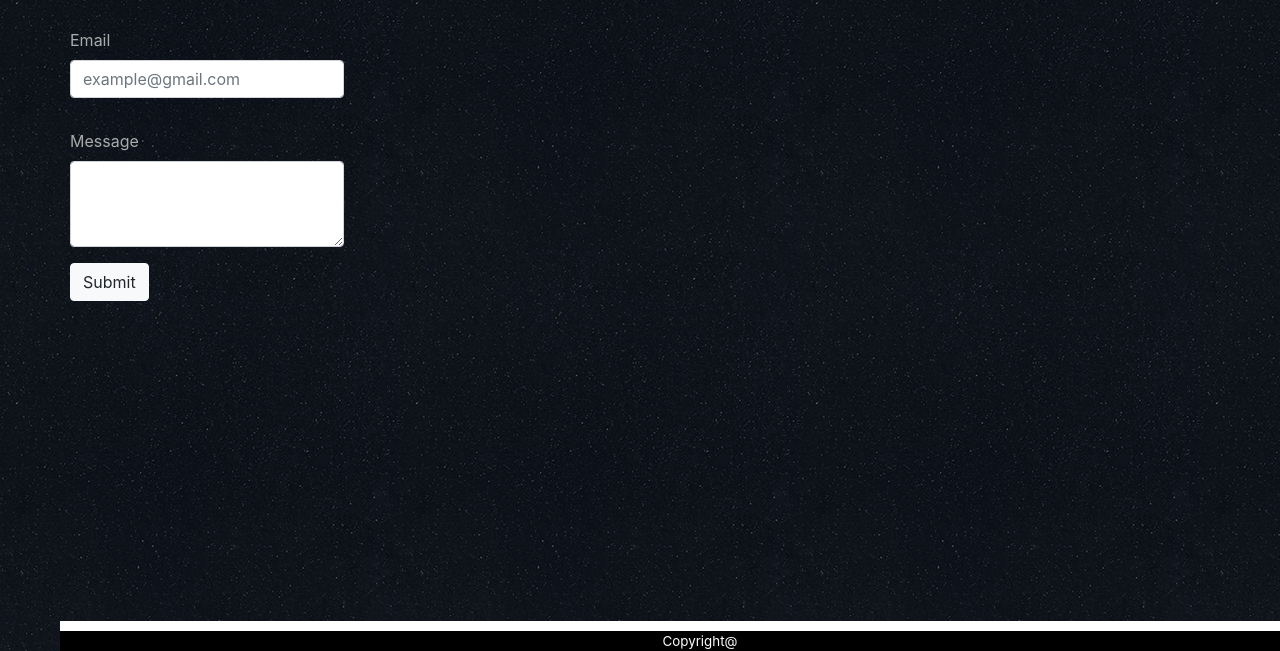
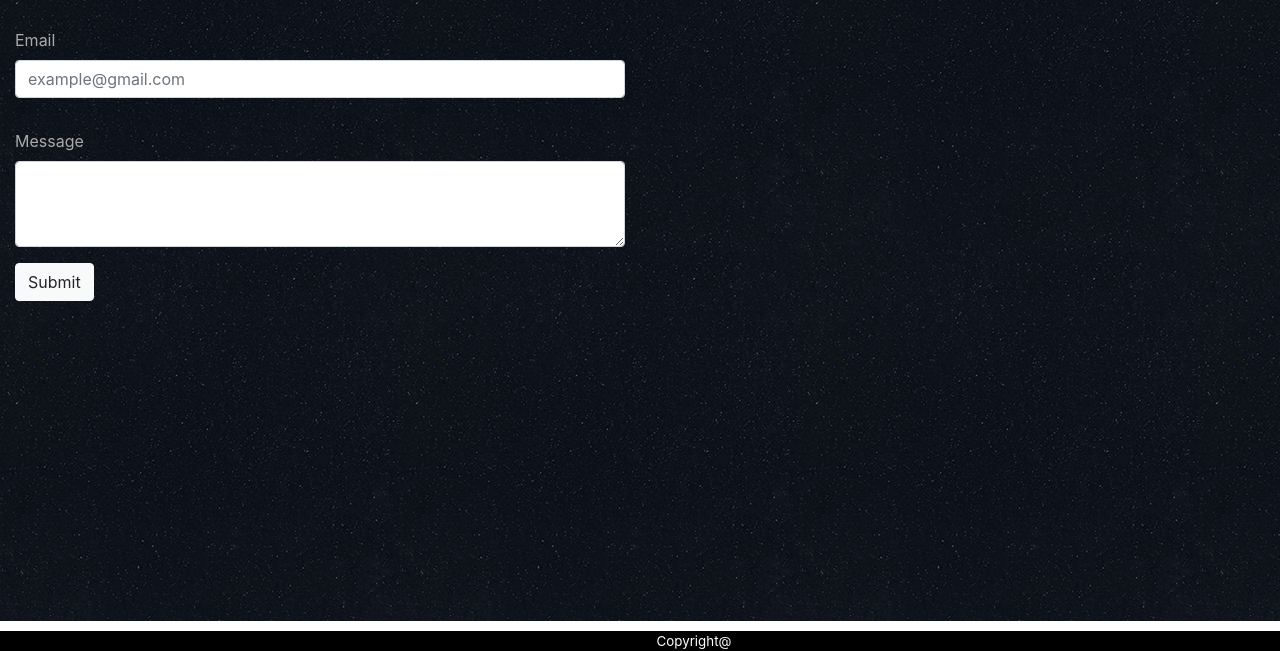
Before and after one commit to danielhomann4/Bootstrap-Portfolio, a plain HTML site: page contact.html in a window 1280 px wide. Shown: the part 149-800 px from the top of the page. Drawn offline with nearby package versions, Linux system fonts and the light colour scheme.

Commit message:
finished

```diff
--- a/contact.html
+++ b/contact.html
@@ -12,7 +12,7 @@
 </head>
 
 <body>
-    <div class="container">
+    <div class="container-fluid">
         <div class="row">
             <div class="col-md-3">
                 <h2>Daniel Homann</h2>
@@ -32,6 +32,7 @@
             </div>
         </div>
         <div class="row">
+                <div class="col-md-6">
             <form>
                 <div class="form-group">
                     <label class="contacts" for="formGroupExampleInput">Name</label>
@@ -47,6 +48,7 @@
                 </div>
                 <button type="button" class="btn btn-light">Submit</button>
             </form>
+            </div>
         </div>
         <div class="row">
             <div id="line2"></div>
--- a/style.css
+++ b/style.css
@@ -64,7 +64,7 @@ h2{
 
  #line2{
     background-color: #ffffff;
-    width: 100%;
+    width: 110%;
     height: 40px;
     padding: 1px;
     -moz-border-radius: 35px;;
@@ -78,7 +78,7 @@ h2{
  #line3{
     text-align: center;
     background-color: black;
-    width: 100%;
+    width: 110%;
     height: 30px;
     padding: 1px;
     -moz-border-radius: 35px;
```
Also changed, not shown: index.html (+1 -1 lines), portfolio.html (+1 -1 lines).
